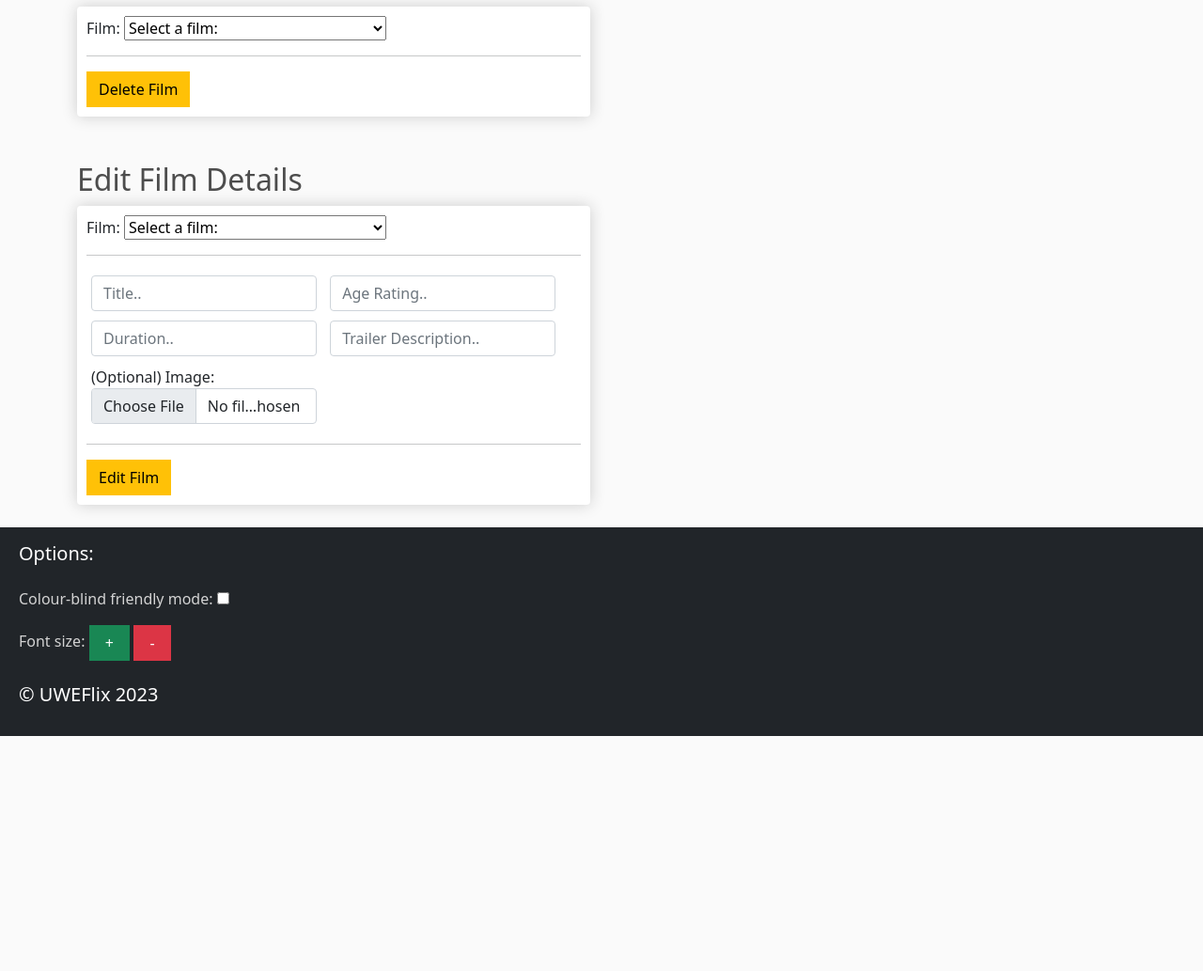
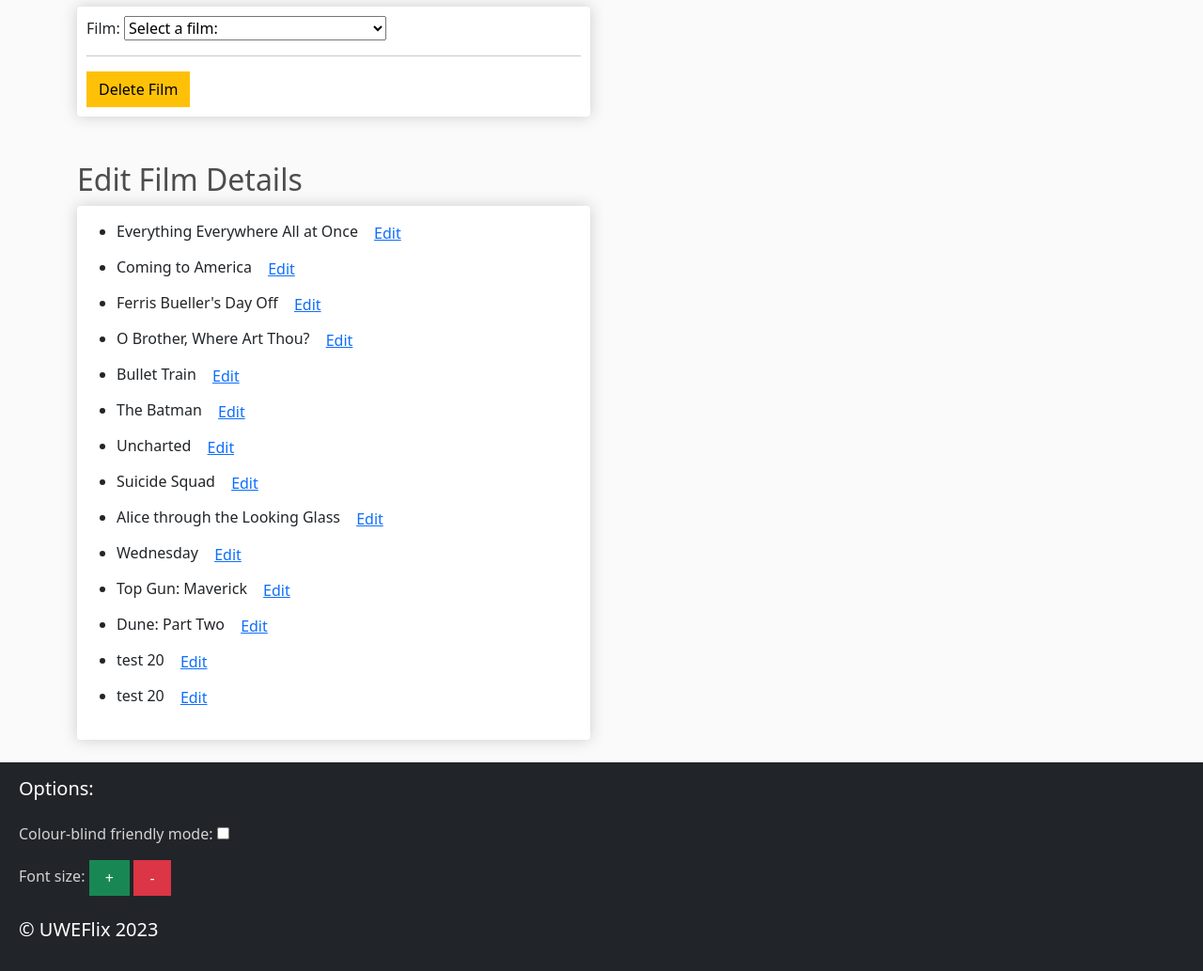
Before and after one commit to andrei2timo/ESD-UWEFlix-Cinema-Component-B, a Django app: page /add_film/ in a window 1280 px wide. Shown: the part 587-1620 px from the top of the page at 94% size. Before the commit the page ends 1370 px from the top, so only its background shows below. Run offline with Django 4.2, Linux system fonts and the light colour scheme; data comes from the database, SQL or seed files in the repository; some libraries are stand-ins or nearby versions.

Commit message:
Added films list to add_film and passed it to the add_film template, added film list to the edit film section of that page, and added links to list that serve the render_form tag for each film

```diff
--- a/Cinema-System-ESD-Component B/UWEFlix_django/uweflix/templates/uweflix/add_film.html
+++ b/Cinema-System-ESD-Component B/UWEFlix_django/uweflix/templates/uweflix/add_film.html
@@ -50,35 +50,16 @@
     <br />
     <h2>Edit Film Details</h2>
     <div class="box-element" id="form-wrapper">
-      <form id="form" method="POST"> {% csrf_token %} {{ form.as_p }}
-        <hr>
-        <div id="film-info">
-          <div class="form-field">
-            <input required class="form-control" type="text" name="edit_title" placeholder="Title.." maxlength="100">
-          </div>
-          <div class="form-field">
-            <input required list="ages" class="form-control" name="edit_age_rating" placeholder="Age Rating..">
-          </div>
-          <datalist id="ages">
-            <option value="U">
-            <option value="PG">
-            <option value="12">
-            <option value="12A">
-            <option value="15">
-            <option value="18">
-          </datalist>
-          <div class="form-field">
-            <input required class="form-control" type="text" name="edit_duration" placeholder="Duration.." maxlength="3">
-          </div>
-          <div class="form-field">
-            <input required class="form-control" type="text" name="edit_trailer_desc" placeholder="Trailer Description.." maxlength="500">
-          </div>
-          <div class="form-field"> (Optional) Image: <input class="form-control" type="file" accept="image/*" name="edit_image">
-          </div>
-        </div>
-        <hr>
-        <input type="submit" name="edit_film" value="Edit Film" class="btn btn-warning">
-      </form>
+      <ul>
+        {% for film in films %}
+          <li>
+            {{ film.title }}
+            <a href="../film_detail/{{film.id}}">
+              <input type="submit" name="manage_film" value="Edit" class="btn btn-link">
+            </a>
+          </li>
+        {% endfor %}
+      </ul>
     </div>
   </div>
 </div> {% endblock %}
--- a/Cinema-System-ESD-Component B/UWEFlix_django/uweflix/templates/uweflix/film_detail.html
+++ b/Cinema-System-ESD-Component B/UWEFlix_django/uweflix/templates/uweflix/film_detail.html
@@ -4,7 +4,8 @@
 
 <html><body>
 
-<h1>Profile - {{ film.title }}</h1>
+<h1>Edit Film</h1>
+<h2>{{ film.title }}</h2>
 
 <form action="{% url 'film_detail' pk=film.pk %}" method="POST">
     {% csrf_token %}
--- a/Cinema-System-ESD-Component B/UWEFlix_django/uweflix/views.py
+++ b/Cinema-System-ESD-Component B/UWEFlix_django/uweflix/views.py
@@ -679,7 +679,8 @@ class FilmDetail(APIView):
 # to the same page with success or error messages displayed.
 def add_film(request):
     form = deleteFilmForm()
-    context = {"form":form}
+    films = Film.objects.all()
+    context = {"form":form, "films": films}
     if request.method == "POST":
         ages = {"U", "PG", "12", "12A", "15", "18"}
         title = request.POST.get('title')
```
